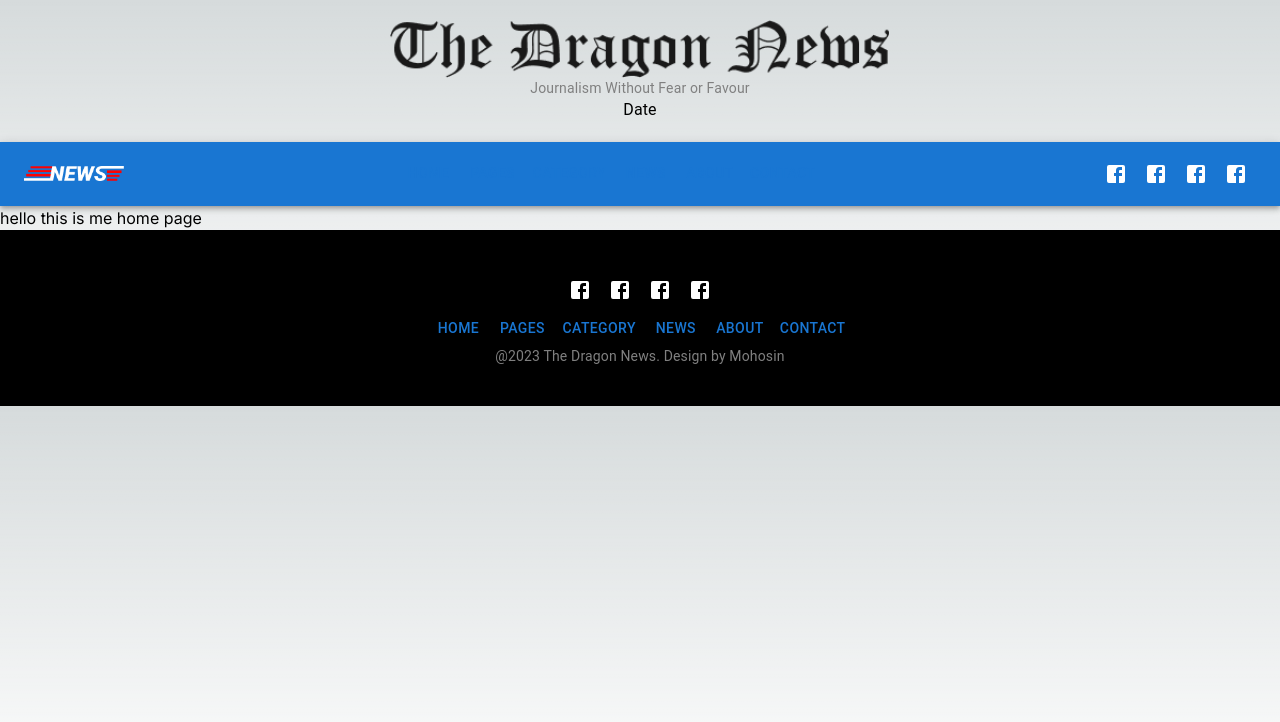
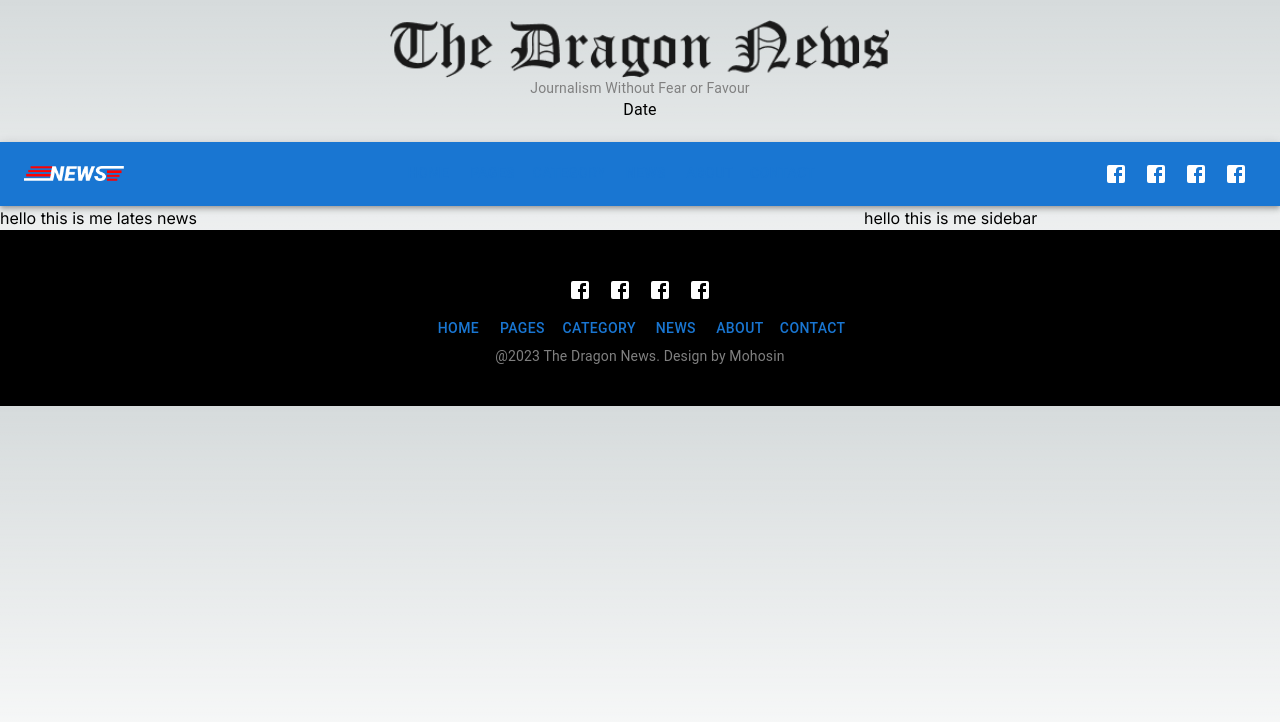
Before and after one commit to Mohosin2126/news-portal-nextjs, a Next.js app: page / in a window 1280 px wide. Shown: the top 722 px of the page. Built offline with nearby package versions, Linux system fonts and the light colour scheme.

Commit message:
modify home page

```diff
--- a/src/app/page.js
+++ b/src/app/page.js
@@ -1,15 +1,15 @@
-import Navbar from '@/components/shared/Navbar';
-import React from 'react';
+import { Grid } from "@mui/material";
 
-const HomePage = () => {
+export default function Home(){
+
   return (
-    <div>
-
-<h1>hello this is me home page </h1>
-
-
-    </div>
-  );
-};
-
-export default HomePage;
+    <Grid container spacing={2}>
+    <Grid item xs={8}>
+    <h1>hello this is me lates news</h1>
+    </Grid>
+    <Grid item xs={4}>
+<h1>hello this is me sidebar</h1>
+    </Grid>
+  </Grid>
+  )
+}
```
